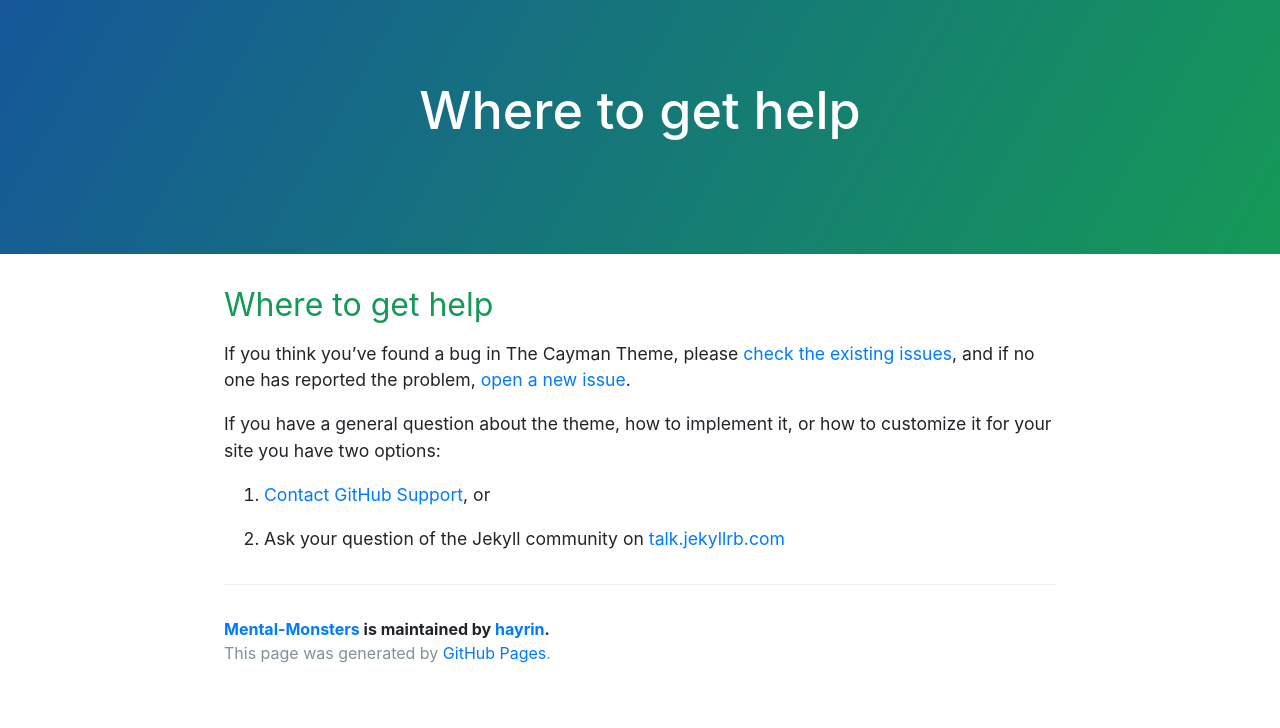
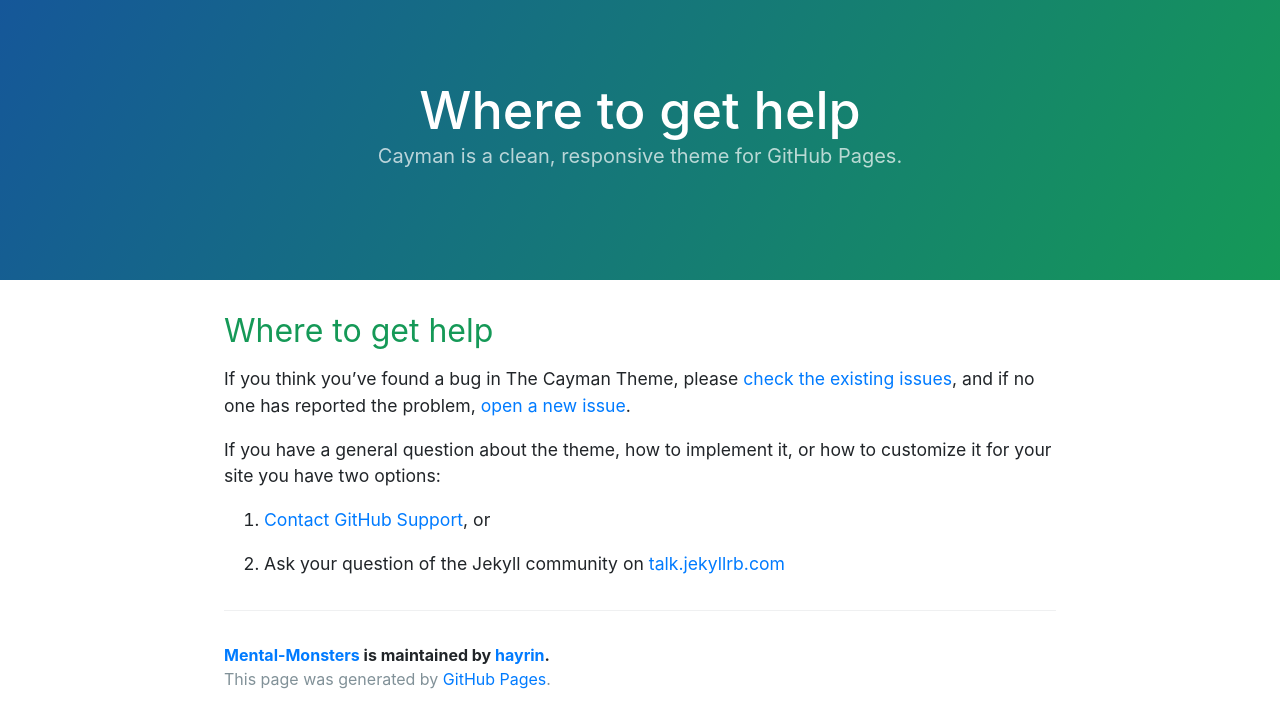
Before and after one commit to hayrin/Mental-Monsters, a Jekyll site: the page built from docs/SUPPORT.md, in a window 1280 px wide. Shown: the top 728 px of the page. Built offline with Jekyll 4.4.1, drawn with Linux system fonts in a browser that asks for light colours; our own code applies the rules of GitHub Pages for plain Markdown files.

Commit message:
Update default.html

```diff
--- a/_layouts/default.html
+++ b/_layouts/default.html
@@ -30,8 +30,8 @@
     <a id="skip-to-content" href="#content">Skip to the content.</a>
 
     <header class="page-header" role="banner">
-      <h1 class="project-name">{{ page.title | Mental Monsters: site.title | Here to help you: site.github.repository_name }}</h1>
-      <h2 class="project-tagline">{{ page.description | Here to help you: site.description | Here to help you: Here to help you }}</h2>
+      <h1 class="project-name">{{ page.title | Mental Monsters: site.title | default: site.github.repository_name }}</h1>
+      <h2 class="project-tagline">{{ page.description | default: site.description | default: Here to help you }}</h2>
 
     </header>
 
```
